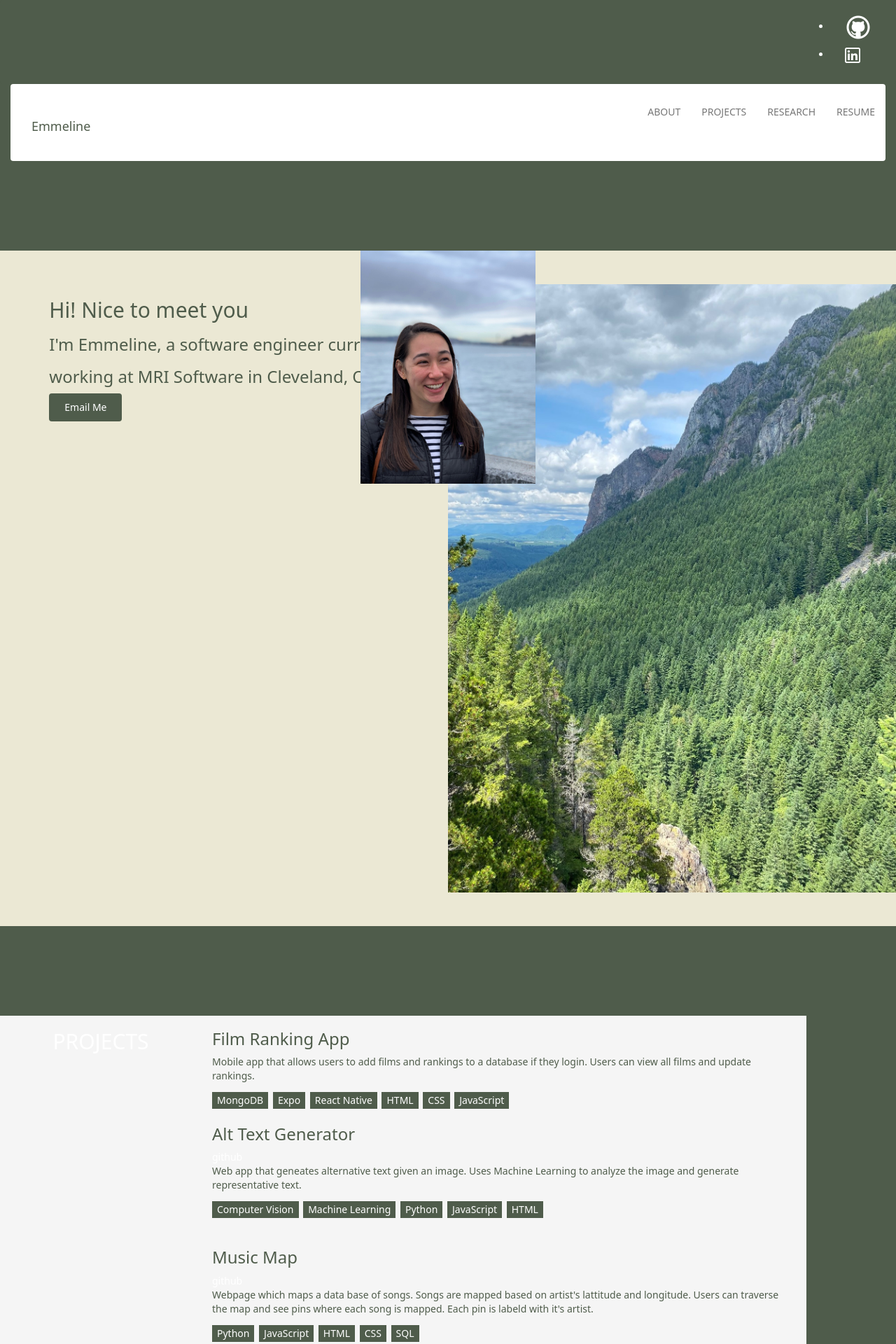
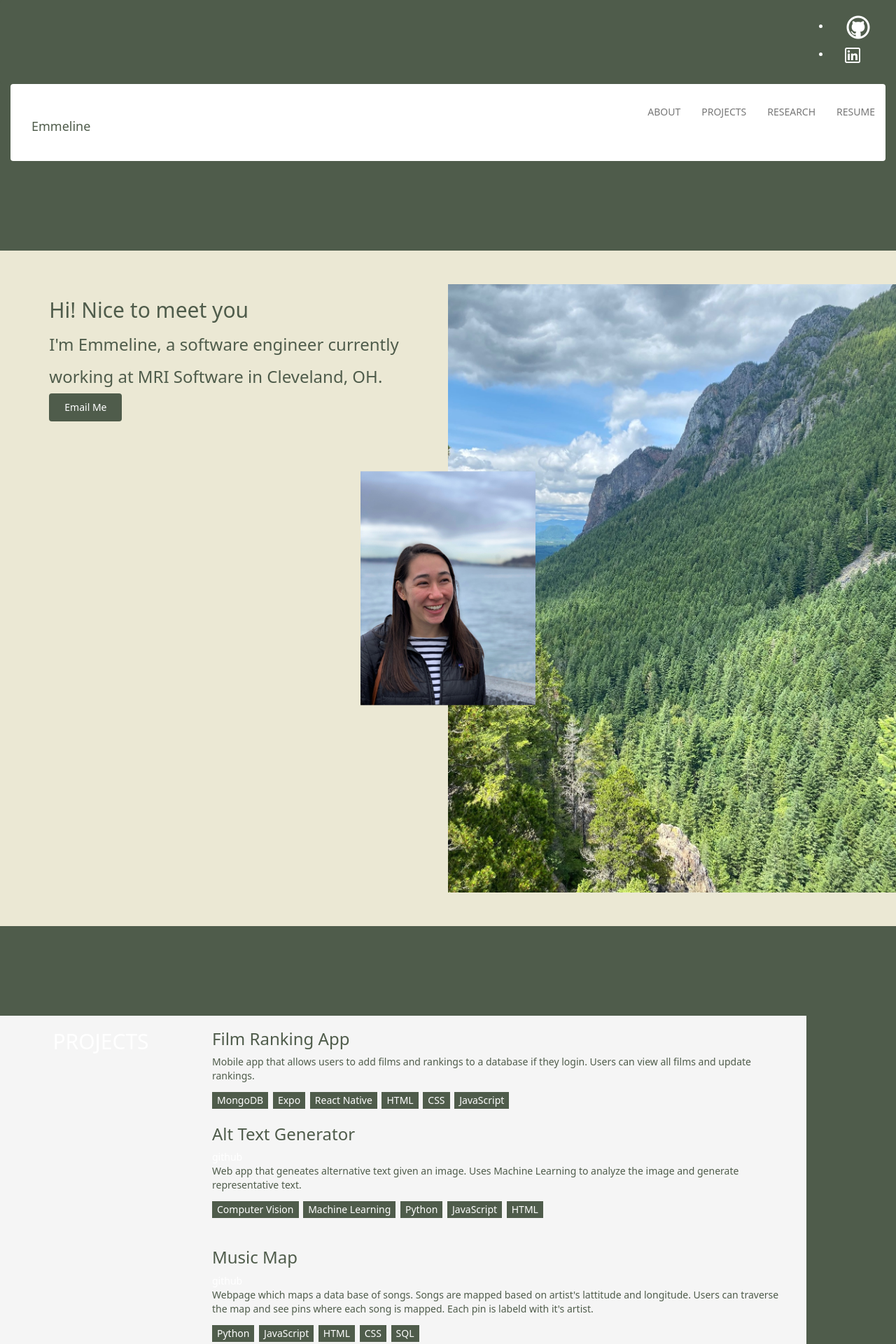
Before and after one commit to emmeline2/emmeline2.github.io, a Jekyll site: the page built from index.html, in a window 1280 px wide. Shown: the top 1920 px of the page at 70% size. Built offline with Jekyll 4.4.1, drawn with Linux system fonts in a browser that asks for light colours.

Commit message:
center image

```diff
--- a/css/main.css
+++ b/css/main.css
@@ -111,11 +111,11 @@ footer ul li:hover {
 
 .center-section {
     position: absolute;
-    top: 0;
+    top: 50%;
     left: 50%;
-    transform: translateX(-50%);
+    transform: translate(-50%, -50%);
     z-index: 3;
-  }
+}
 
 .resume{
     margin: 5%;
```
